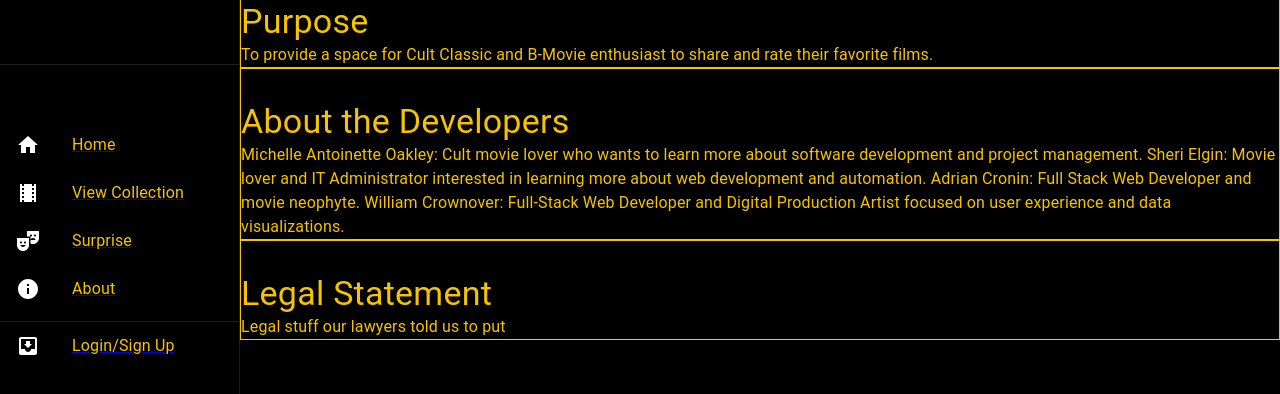
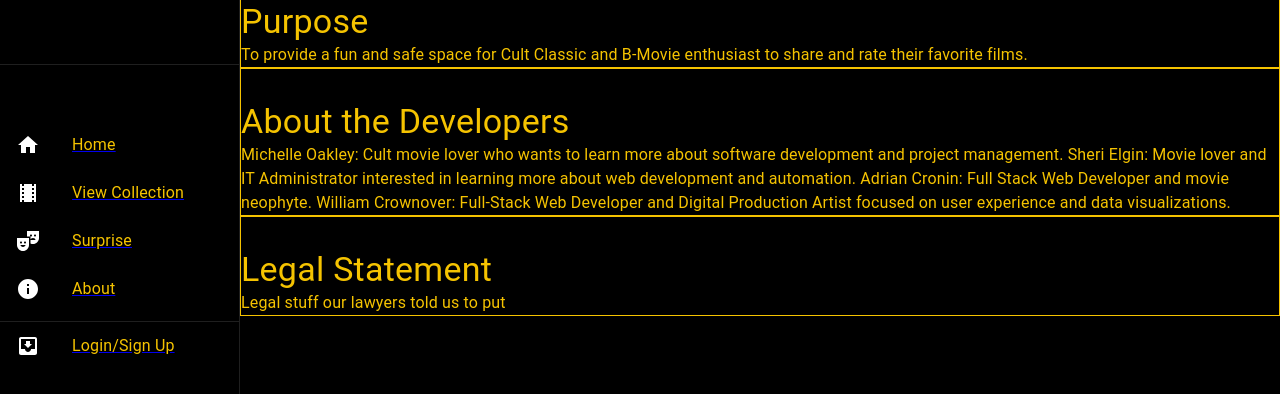
Before and after one commit to WilliamCrownover/bfanz, a React (Create React App) app in the folder client/: page /about in a window 1280 px wide. Shown: the top 394 px of the page. Built offline with nearby package versions, Linux system fonts and the light colour scheme.

Commit message:
shorten Michell's name in developer section

```diff
--- a/client/src/pages/About.js
+++ b/client/src/pages/About.js
@@ -11,7 +11,7 @@ const About = () => {
                     Purpose
                 </Typography>
                 <Typography variant="body1">
-                    To provide a space for Cult Classic and B-Movie enthusiast
+                    To provide a fun and safe space for Cult Classic and B-Movie enthusiast
                     to share and rate their favorite films.
                 </Typography>
             </Grid>
@@ -20,7 +20,7 @@ const About = () => {
                     About the Developers
                 </Typography>
                 <Typography variant="body1">
-                    Michelle Antoinette Oakley: Cult movie lover who wants to learn more about software development and project management.
+                    Michelle Oakley: Cult movie lover who wants to learn more about software development and project management.
 
                     Sheri Elgin: Movie lover and IT Administrator interested in learning more about web development and automation.
 
```
